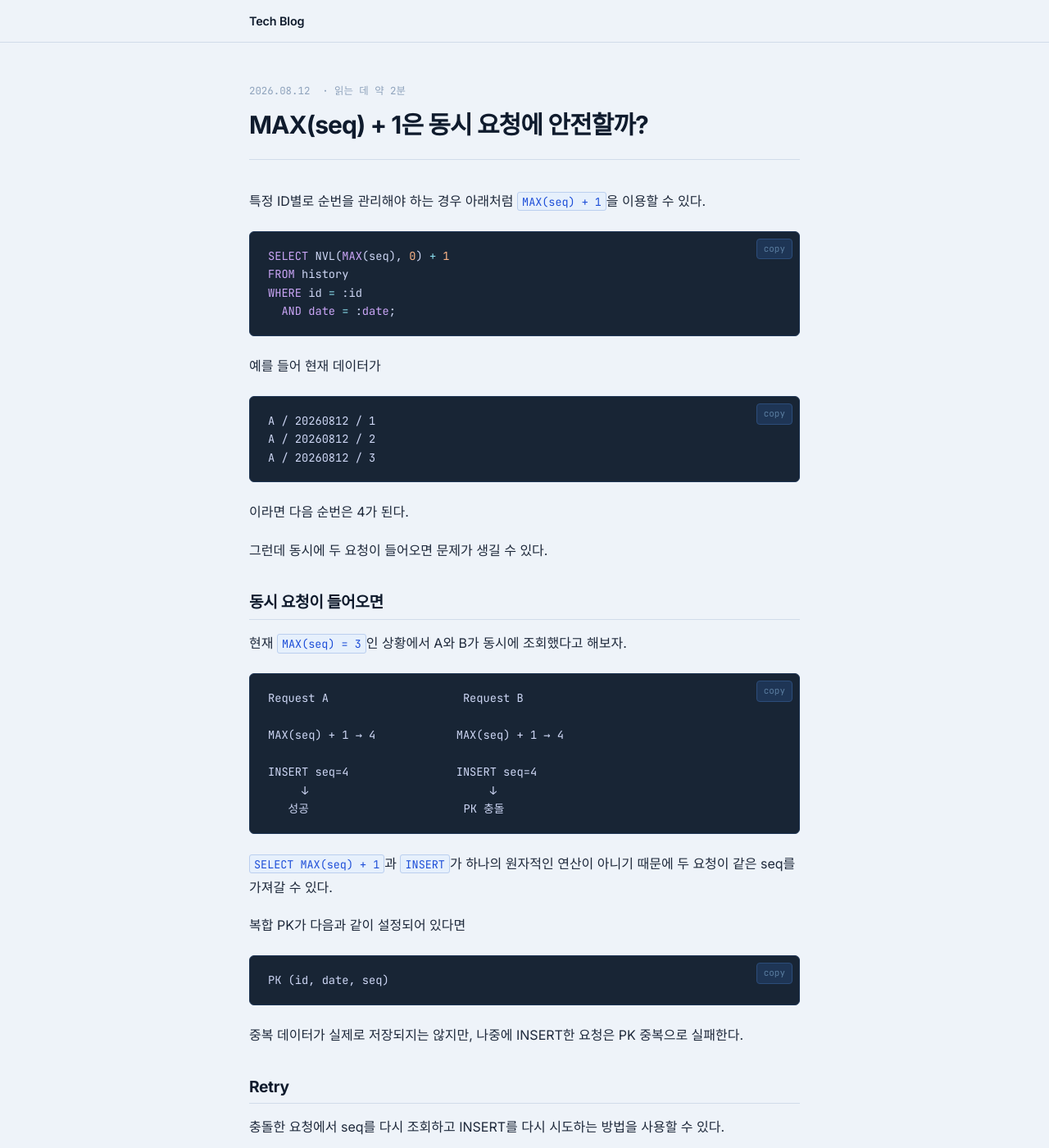
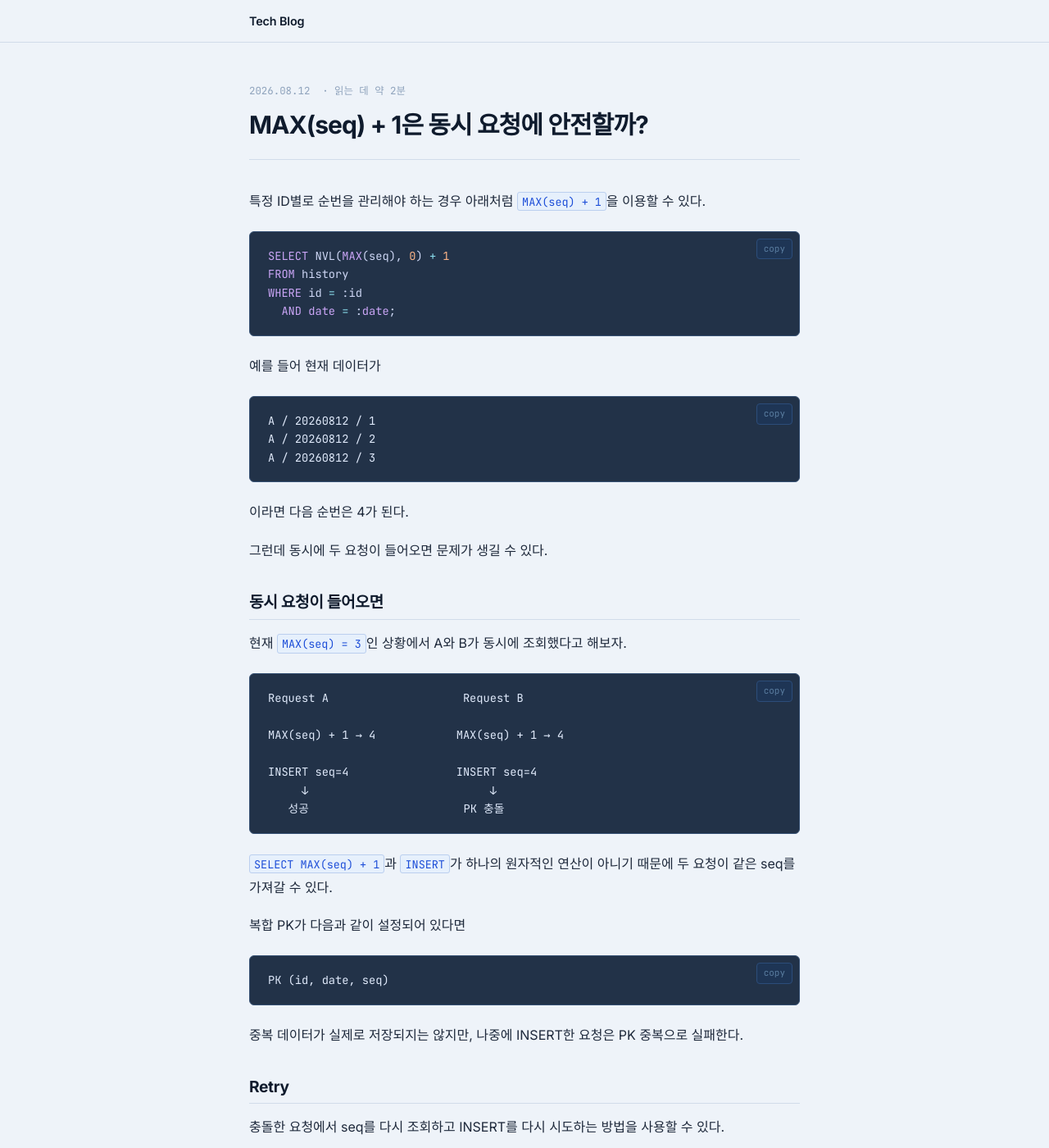
Before and after one commit to jw3418/jw3418.github.io, a Jekyll site: the page built from _posts/2026-08-12-max-seq-concurrency.md, in a window 1280 px wide and 1400 px high. Shown: the whole window at 82% size. Built offline with Jekyll 4.4.1, drawn with Linux system fonts in a browser that asks for light colours.

Commit message:
style: slightly brighten code block palette

```diff
--- a/assets/css/main.css
+++ b/assets/css/main.css
@@ -10,7 +10,7 @@
   --text-3:     #8FA3BC;
   --accent:     #2563EB;
   --accent-bg:  #EFF6FF;
-  --code-bg:    #182535;
+  --code-bg:    #223248;
 
   --font-ui:   'Inter', system-ui, -apple-system, BlinkMacSystemFont, 'Segoe UI', sans-serif;
   --font-mono: 'JetBrains Mono', 'Fira Code', Consolas, monospace;
@@ -353,7 +353,7 @@ body {
   background: var(--code-bg);
   border-radius: var(--radius);
   margin: 1.375rem 0;
-  border: 1px solid #1E3555;
+  border: 1px solid #365174;
   overflow: hidden;
 }
 
@@ -376,7 +376,7 @@ body {
   border-radius: var(--radius);
   margin: 1.375rem 0;
   overflow: hidden;
-  border: 1px solid #1E3555;
+  border: 1px solid #365174;
 }
 
 .post-content pre > code {
@@ -387,7 +387,7 @@ body {
   font-family: var(--font-mono);
   font-size: 0.855rem;
   line-height: 1.65;
-  color: #CDD6F4;
+  color: #DFE9FA;
   border: none !important;
 }
 
@@ -395,7 +395,7 @@ body {
   background: transparent;
   border: none;
   padding: 0;
-  color: #CDD6F4;
+  color: #DFE9FA;
   font-size: inherit;
   border-radius: 0;
 }
```
